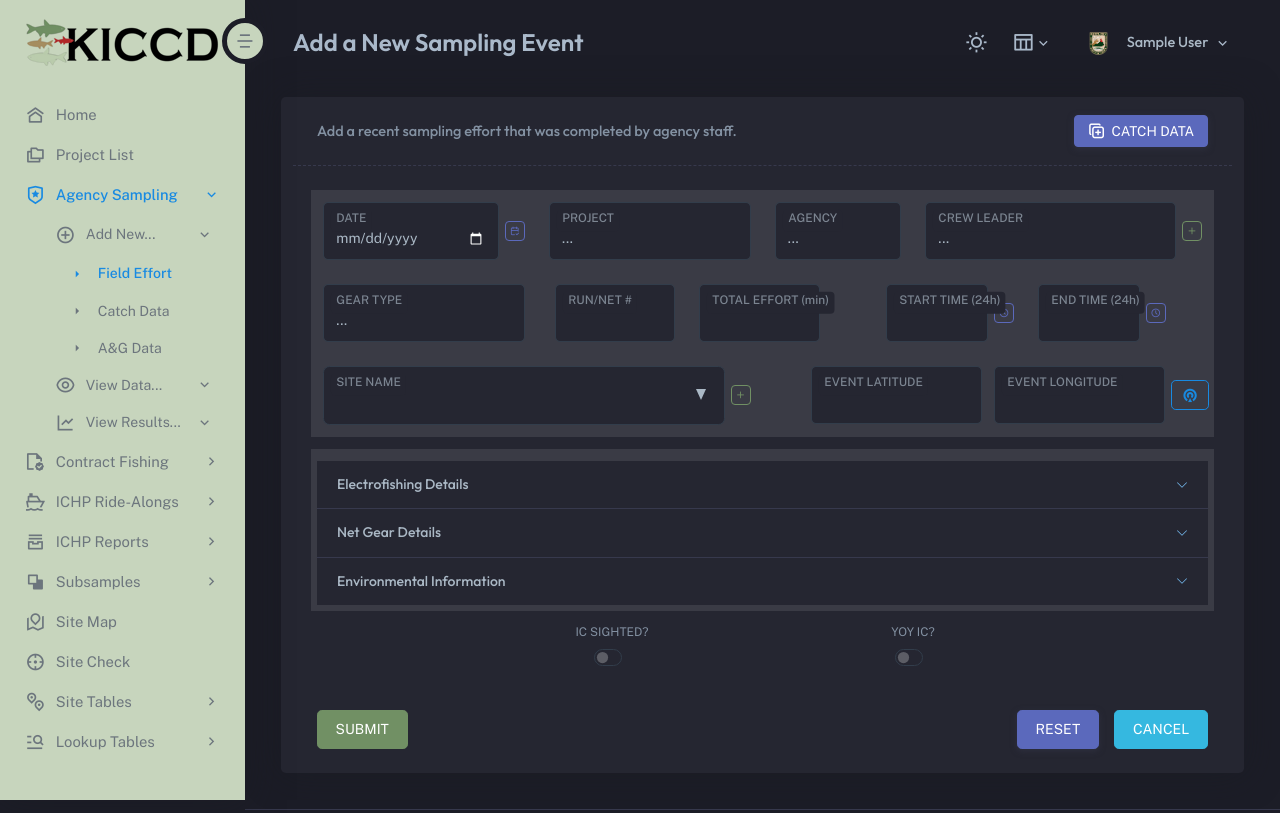
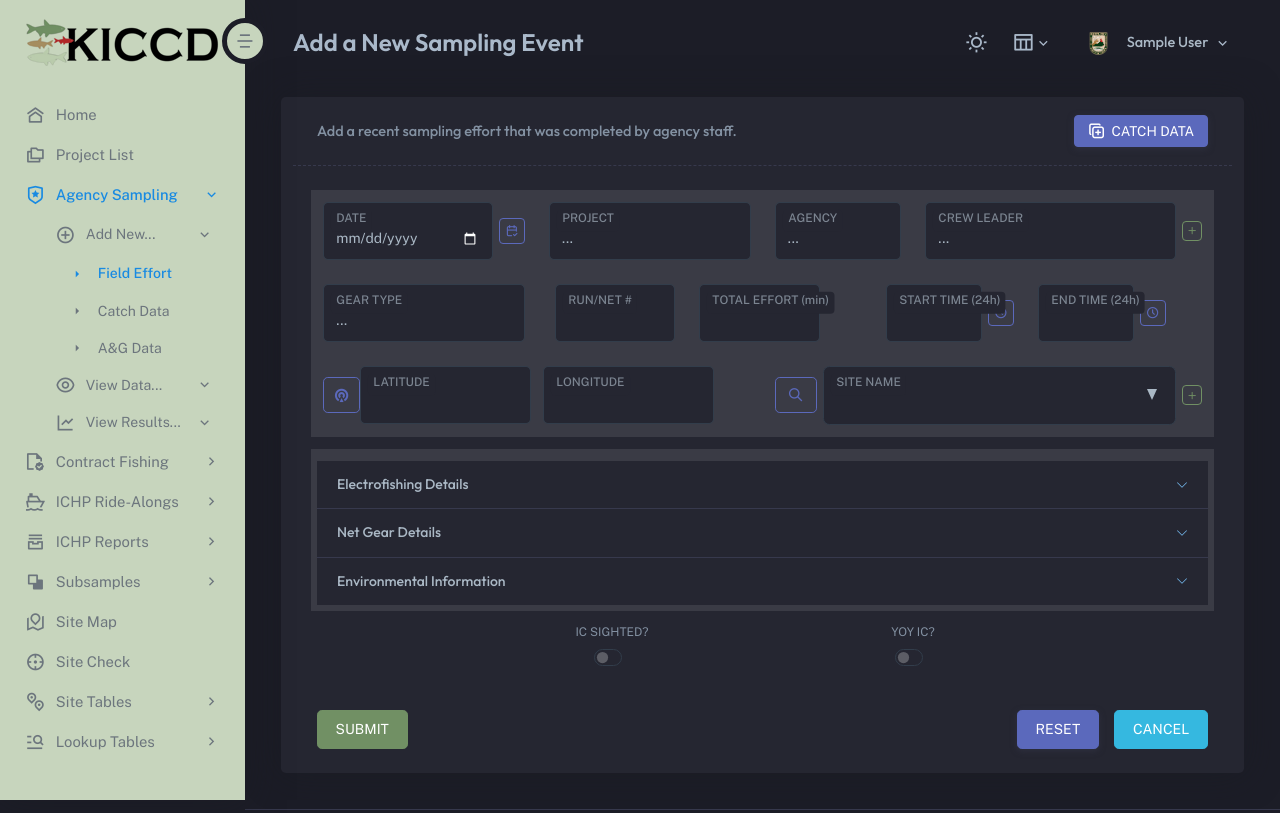
Before and after one commit to FishDev223/KICCD_DJ, a Django app: page /sampling/events/add/ in a window 1280 px wide. Shown: the top 813 px of the page. Run offline with Django 5.2, Linux system fonts and the light colour scheme; the visitor is signed in with stand-in values (Sample User, id 1); data that the repository does not hold is empty; some libraries are stand-ins or nearby versions.

Commit message:
Second Round of model changes

```diff
--- a/kiccd_app/forms.py
+++ b/kiccd_app/forms.py
@@ -451,12 +451,12 @@ class CfEventBatchInfoForm(forms.Form):
         })
     )
     fisher = forms.ModelChoiceField(
-        queryset=Fisher.objects.order_by('last_name', 'first_name'),
+        queryset=Fisher.objects.order_by('-active', 'last_name', 'first_name'),
         widget=forms.Select(attrs={'class': 'form-control select', 'data-toggle': 'select', 'placeholder': 'Select a fisher'}),
         empty_label='...'
     )
     observer = forms.ModelChoiceField(
-        queryset=Observer.objects.order_by('last_name', 'first_name'),
+        queryset=Observer.objects.order_by('-active', 'last_name', 'first_name'),
         widget=forms.Select(attrs={'class': 'form-control select', 'data-toggle': 'select', 'placeholder': 'Select an observer'}),
         empty_label='...'
     )
@@ -1201,7 +1201,7 @@ class IchpEventBatchInfoForm(forms.Form):
         })
     )
     fisher = forms.ModelChoiceField(
-        queryset=Fisher.objects.order_by('last_name', 'first_name'),
+        queryset=Fisher.objects.order_by('-active', 'last_name', 'first_name'),
         widget=forms.Select(attrs={'class': 'form-control select', 'data-toggle': 'select', 'placeholder': '...'}),
         empty_label='...'
     )
@@ -1211,7 +1211,7 @@ class IchpEventBatchInfoForm(forms.Form):
         empty_label='...'
     )
     gear = forms.ModelChoiceField(
-        queryset=Gear.objects.order_by('gear_id'),
+        queryset=Gear.objects.order_by('priority'),
         widget=forms.Select(attrs={'class': 'form-control select', 'data-toggle': 'select', 'placeholder': '...'}),
         empty_label='...'
     )
--- a/kiccd_app/templates/kiccd_app/pages/sample-event-form.html
+++ b/kiccd_app/templates/kiccd_app/pages/sample-event-form.html
@@ -43,9 +43,9 @@
                                 {{ form.event_date }}
                                 <label for="id_event_date" class="form-label">DATE</label>
                             </div>
-                            <button type="button" class="btn btn-outline-secondary btn-sm p-0"
+                            <button type="button" class="btn btn-outline-secondary btn-sm p-2"
                                     title="Today's Date"
-                                    style="height:20px;width:20px;min-width:20px;font-size:0.65rem;"
+                                    style="height:25px;width:25px;min-width:25px;font-size:0.85rem;"
                                     onclick="document.getElementById('id_event_date').value=new Date().toISOString().slice(0,10);">
                                 <i class="ti ti-calendar-check"></i>
                             </button>
@@ -55,7 +55,7 @@
                         {% endif %}
                     </div>
 
-                    <div class="col-md-3 p-md-2 p-2 bg-dark bg-opacity-10">
+                    <div class="col-md-3 col-sm-8 col p-md-2 p-2 bg-dark bg-opacity-10">
                         <div class="form-floating">
                             {{ form.project }}
                             <label for="id_project" class="form-label">PROJECT</label>
@@ -65,7 +65,7 @@
                         {% endif %}
                     </div>
 
-                    <div class="col-md-2 p-md-2 p-2 bg-dark bg-opacity-10">
+                    <div class="col-md-2 col-sm-4 col p-md-2 p-2 bg-dark bg-opacity-10">
                         <div class="form-floating">
                             {{ form.agency }}
                             <label for="id_agency" class="form-label">AGENCY</label>
@@ -82,9 +82,9 @@
                                 <label for="id_crew_lead" class="form-label">CREW LEADER</label>
                             </div>
                             {% if perms.kiccd_app.add_crew %}
-                            <button type="button" class="btn btn-outline-success btn-sm p-0" id="addCrewLeadBtn"
+                            <button type="button" class="btn btn-outline-success btn-sm p-1" id="addCrewLeadBtn"
                                     data-bs-toggle="modal" data-bs-target="#addCrewLeadModal"
-                                    title="Add a New Crew Leader" style="height:20px;width:20px;min-width:20px;font-size:0.65rem;">
+                                    title="Add a New Crew Leader" style="height:20px;width:20px;min-width:20px;font-size:0.70rem;">
                                 <i class="ti ti-plus"></i>
                             </button>
                             {% endif %}
@@ -135,10 +135,10 @@
                                     {{ form.start_time }}
                                     <label for="id_start_time" class="form-label">START TIME (24h)</label>
                                     </div>
-                                    <button type="button" class="btn btn-outline-secondary btn-sm p-0"
-                                            title="Current local time"
-                                            style="height:20px;width:20px;min-width:20px;font-size:0.65rem;"
-                                            onclick="(function(el){var d=new Date();var h=String(d.getHours()).padStart(2,'0');var m=String(d.getMinutes()).padStart(2,'0');el.value=h+':'+m;})(document.getElementById('id_start_time'));">
+                                    <button type="button" class="btn btn-outline-secondary btn-sm p-2"
+                                            title="Current time - Effort (min)"
+                                            style="height:25px;width:25px;min-width:25px;font-size:0.85rem;"
+                                            onclick="(function(startEl, effortEl){var d=new Date();var minutes=parseInt(effortEl && effortEl.value, 10);if (!isNaN(minutes)) {d.setMinutes(d.getMinutes() - minutes);} var h=String(d.getHours()).padStart(2,'0'); var m=String(d.getMinutes()).padStart(2,'0'); startEl.value=h+':'+m;})(document.getElementById('id_start_time'), document.getElementById('id_effort_min'));">
                                         <i class="ti ti-clock"></i>
                                     </button>
                                 </div>
@@ -152,9 +152,9 @@
                                         {{ form.end_time }}
                                         <label for="id_end_time" class="form-label">END TIME (24h)</label>
                                     </div>
-                                    <button type="button" class="btn btn-outline-secondary btn-sm p-0"
+                                    <button type="button" class="btn btn-outline-secondary btn-sm p-2"
                                             title="Current local time"
-                                            style="height:20px;width:20px;min-width:20px;font-size:0.65rem;"
+                                            style="height:25px;width:25px;min-width:25px;font-size:0.85rem;"
                                             onclick="(function(el){var d=new Date();var h=String(d.getHours()).padStart(2,'0');var m=String(d.getMinutes()).padStart(2,'0');el.value=h+':'+m;})(document.getElementById('id_end_time'));">
                                         <i class="ti ti-clock"></i>
                                     </button>
@@ -168,55 +168,65 @@
 
                 </div>
                 <div class="row g-2 mb-md-2 mb-2">
-                    <div class="col-md-6 p-md-2 p-2 bg-dark bg-opacity-10">
-                        <div class="d-flex gap-1 align-items-center">
-                            <div class="form-floating flex-grow-1">
-                                {{ form.site }}
-                                <label for="id_site" class="form-label">SITE NAME</label>
-                            </div>
-                            {% if perms.kiccd_app.add_samplesite %}
-                            <button type="button" class="btn btn-outline-success btn-sm p-0" id="addSiteBtn"
-                                    data-bs-toggle="modal" data-bs-target="#addSiteModal"
-                                    title="Add a New Sample Site" style="height:20px;width:20px;min-width:20px;font-size:0.65rem;">
-                                <i class="ti ti-plus"></i>
-                            </button>
-                            {% endif %}
-                        </div>
-                        {% if form.site.errors %}
-                            <div class="text-danger small">{{ form.site.errors|striptags }}</div>
-                        {% endif %}
-                    </div>
-
                     <div class="col-md-6 bg-dark bg-opacity-10">
                         <div class="row g-0 ms-0 me-0">
-                            <div class="col-md-5 offset-md-1 ps-md-1 ps-1 pb-md-2 pt-2 pe-md-1 pe-1">
+                            <div class="col-md-1 d-flex align-items-center ps-md-1 pe-md-2 pb-md-2 pb-0 pt-md-2 pt-2 ps-5 pe-5">
+                                <button id="eventMyLocationBtn" type="button"
+                                        class="btn btn-outline-secondary w-sm-100"
+                                        style="height:36px;min-width:25px;font-size:1.00rem;"
+                                        title="Use my location">
+                                    <i class="ri ri-gps-fill"></i>
+                                </button>
+                            </div>
+                            <div class="col-md-5 ps-md-1 ps-1 pb-md-2 pt-2 pe-md-1 pe-1">
                                 <div class="form-floating">
                                     {{ form.latitude }}
-                                    <label for="id_latitude" class="form-label">EVENT LATITUDE</label>
+                                    <label for="id_latitude" class="form-label">LATITUDE</label>
                                 </div>
                                 {% if form.latitude.errors %}
                                     <div class="text-danger small">{{ form.latitude.errors|striptags }}</div>
                                 {% endif %}
                             </div>
-                            <div class="col-md-5 ps-md-1 ps-1 pb-md-2 pt-2 pe-md-1 pe-1">
+                            <div class="col-md-5 ps-md-1 ps-1 pb-md-2 pb-2 pt-2 pe-md-1 pe-1">
                                 <div class="form-floating">
                                     {{ form.longitude }}
-                                    <label for="id_longitude" class="form-label">EVENT LONGITUDE</label>
+                                    <label for="id_longitude" class="form-label">LONGITUDE</label>
                                 </div>
                                 {% if form.longitude.errors %}
                                     <div class="text-danger small">{{ form.longitude.errors|striptags }}</div>
                                 {% endif %}
                             </div>
-                            <div class="col-md-1 d-flex align-items-center ps-md-0 pe-md-2 pb-2 pt-md-2 pt-1 ps-5 pe-5">
-                                <button id="eventMyLocationBtn" type="button"
-                                        class="btn btn-outline-primary text-nowrap w-sm-100"
-                                        style="height:calc(30px);"
-                                        title="Use my location">
-                                    <i class="ri ri-gps-fill"></i>
-                                </button>
+
+                        </div>
+                    </div>
+                    <div class="col-md-6 p-md-2 p-2 bg-dark bg-opacity-10">
+                        <div class="d-flex gap-1 align-items-center">
+                            <button type="button" class="btn btn-outline-secondary px-2 py-2" id="siteLookupBtn"
+                                    title="Find nearest site..."
+                                    style="height:36px;min-width:25px;font-size:1.00rem;">
+                                    <i class="ti ti-search"></i>
+                            </button>
+
+                            <div class="form-floating flex-grow-1">
+                                {{ form.site }}
+                                <label for="id_site" class="form-label">SITE NAME</label>
                             </div>
-                        </div>
-                    </div>
+
+                            {% if perms.kiccd_app.add_samplesite %}
+                            <button type="button" class="btn btn-outline-success btn-sm p-1" id="addSiteBtn"
+                                    data-bs-toggle="modal" data-bs-target="#addSiteModal"
+                                    title="Add a New Site" style="height:20px;width:20px;min-width:20px;font-size:0.70rem;">
+                                <i class="ti ti-plus"></i>
+                            </button>
+                            {% endif %}
+
+                        </div>
+                        {% if form.site.errors %}
+                            <div class="text-danger small">{{ form.site.errors|striptags }}</div>
+                        {% endif %}
+                    </div>
+
+
 
 
                 </div>
@@ -746,6 +756,8 @@
     var siteTribEl   = document.getElementById('site_trib');
     var siteLatEl    = document.getElementById('site_latitude');
     var siteLngEl    = document.getElementById('site_longitude');
+    var eventLatEl   = document.getElementById('id_latitude');
+    var eventLngEl   = document.getElementById('id_longitude');
 
     // --- County AJAX ---
     var countyBaseUrl = "{% url 'kiccd_app:api_counties_by_state' 0 %}";
@@ -836,11 +848,14 @@
     var _siteBasinCache   = null;
     var _siteTribCacheMap = {};
     var _siteRmCacheMap   = {};
+    var _siteLookupCacheMap = {};
     var _POOL_BOUNDS_URL  = "{% url 'kiccd_app:api_pool_boundaries' %}";
     var _BASIN_BOUNDS_URL = "{% url 'kiccd_app:api_basin_boundaries' %}";
     var _TRIB_BOUNDS_URL  = "{% url 'kiccd_app:api_trib_boundaries' %}";
     var _RM_POINTS_URL    = "{% url 'kiccd_app:api_river_mile_points' %}";
+    var _SITE_GEOJSON_URL = "{% url 'kiccd_app:api_sample_sites_geojson' %}";
     var _MBTOKEN = '{{ MAPBOX_TOKEN }}';
+    var siteSelectEl = document.getElementById('id_site');
 
     function _fetchSitePoolBounds() {
         if (_sitePoolCache !== null) return Promise.resolve(_sitePoolCache);
@@ -875,6 +890,62 @@
         return fetch(url).then(function(r){return r.json();})
             .then(function(d){_siteRmCacheMap[key]=d.features||[];return _siteRmCacheMap[key];})
             .catch(function(){_siteRmCacheMap[key]=[];return[];});
+    }
+
+    function _fetchSiteLookupFeatures(basinId, poolId) {
+        var key = 'b'+(basinId!=null?basinId:'')+'_p'+(poolId!=null?poolId:'');
+        if (_siteLookupCacheMap[key] !== undefined) return Promise.resolve(_siteLookupCacheMap[key]);
+        var url = _SITE_GEOJSON_URL;
+        var params = [];
+        if (basinId != null) params.push('basin_id=' + basinId);
+        if (poolId  != null) params.push('pool_id=' + poolId);
+        if (params.length) url += '?' + params.join('&');
+        return fetch(url).then(function(r){return r.json();})
+            .then(function(d){_siteLookupCacheMap[key]=d.features||[];return _siteLookupCacheMap[key];})
+            .catch(function(){_siteLookupCacheMap[key]=[];return[];});
+    }
+
+    function _setSiteSelection(siteId, siteName) {
+        if (!siteSelectEl) return;
+        var existing = Array.from(siteSelectEl.options).find(function(o) {
+            return String(o.value) === String(siteId);
+        });
+        if (existing) {
+            siteSelectEl.value = existing.value;
+        } else {
+            var newOption = new Option(siteName || ('Site #' + siteId), siteId, true, true);
+            siteSelectEl.add(newOption);
+        }
+        if (window.jQuery && $(siteSelectEl).data('select2')) {
+            $(siteSelectEl).trigger('change.select2');
+        } else {
+            siteSelectEl.dispatchEvent(new Event('change'));
+        }
+    }
+
+    function siteLookupNearestSite(lat, lng) {
+        var la = parseFloat(lat), lo = parseFloat(lng);
+        if (isNaN(la) || isNaN(lo) || !window.turf) return;
+        var pt = window.turf.point([lo, la]);
+
+        Promise.all([_fetchSitePoolBounds(), _fetchSiteBasinBounds()])
+        .then(function(res) {
+            var poolFeatures = res[0], basinFeatures = res[1];
+            var poolMatch = poolFeatures.find(function(f){return f.geometry && window.turf.booleanPointInPolygon(pt, f);});
+            var basinMatch = basinFeatures.find(function(f){return f.geometry && window.turf.booleanPointInPolygon(pt, f);});
+            var basinId = basinMatch ? basinMatch.properties.basin_id : null;
+            var poolId  = poolMatch  ? poolMatch.properties.pool_id   : null;
+            if (basinId == null && poolId == null) return Promise.resolve([]);
+            return _fetchSiteLookupFeatures(basinId, poolId);
+        })
+        .then(function(siteFeatures) {
+            if (!siteFeatures || !siteFeatures.length) return;
+            var nearestSite = window.turf.nearestPoint(pt, window.turf.featureCollection(siteFeatures));
+            if (nearestSite && nearestSite.properties) {
+                _setSiteSelection(nearestSite.properties.id, nearestSite.properties.name);
+            }
+        })
+        .catch(function(e) { console.error('Nearest site lookup failed:', e); });
     }
 
     function siteAutoFillFromCoords(lat, lng) {
@@ -941,8 +1012,9 @@
 
             return Promise.all([
                 _fetchSiteTribBounds(basinId, poolId),
-                _fetchSiteRmPoints(basinId, poolId)
-            ]).then(function(r){ return { tribFeatures: r[0], rmFeatures: r[1] }; });
+                _fetchSiteRmPoints(basinId, poolId),
+                _fetchSiteLookupFeatures(basinId, poolId)
+            ]).then(function(r){ return { tribFeatures: r[0], rmFeatures: r[1], siteFeatures: r[2] }; });
         })
         .then(function(results) {
             // Trib boundary lookup with pendingTrib mechanism
@@ -966,11 +1038,13 @@
                     if (rmEl) rmEl.value = nearest.properties.mile;
                 }
             }
+
         })
         .catch(function(e){ console.error('Site autofill error:', e); });
     }
 
     window._siteAutoFillFromCoords = siteAutoFillFromCoords;
+    window._siteLookupNearestSite = siteLookupNearestSite;
 
     // Manual lat/lng change listeners
     if (siteLatEl && siteLngEl) {
@@ -1016,6 +1090,19 @@
     }
 
     if (siteModal) { siteModal.addEventListener('hidden.bs.modal', resetSiteModal); }
+
+    if (siteSelectEl) {
+        var siteLookupBtn = document.getElementById('siteLookupBtn');
+        if (siteLookupBtn) {
+            siteLookupBtn.addEventListener('click', function () {
+                if (!eventLatEl || !eventLngEl || !eventLatEl.value || !eventLngEl.value) {
+                    alert('Enter coordinates before using SiteLookup.');
+                    return;
+                }
+                siteLookupNearestSite(eventLatEl.value, eventLngEl.value);
+            });
+        }
+    }
 
     // --- Save button ---
     saveSiteBtn.addEventListener('click', function () {
--- a/kiccd_app/views.py
+++ b/kiccd_app/views.py
@@ -3906,7 +3906,7 @@ def offices_by_agency(request, agency_id):
 def crews_by_agency(request, agency_id):
     """AJAX endpoint: return crew list for a given agency."""
     try:
-        crews_qs = Crew.objects.filter(agency_id=agency_id).order_by('leader')
+        crews_qs = Crew.objects.filter(agency_id=agency_id).order_by('-active', 'leader')
         crews = [{'id': c.crew_id, 'name': c.leader} for c in crews_qs]
         return JsonResponse({'crews': crews})
     except Exception:
@@ -3971,14 +3971,26 @@ def sample_sites_lookup(request):
 
 @login_required
 def sample_sites_geojson(request):
-    """GeoJSON FeatureCollection of all SampleSite records that have coordinates."""
+    """GeoJSON FeatureCollection of SampleSite records that have coordinates.
+
+    Accepts optional query parameters to filter server-side before returning:
+      basin_id — return only sample sites belonging to this basin
+      pool_id  — return only sample sites belonging to this pool
+    Both may be combined.
+    """
     qs = (
         SampleSite.objects
         .select_related('pool', 'basin')
         .exclude(latitude__isnull=True)
         .exclude(longitude__isnull=True)
-        .order_by('pool__pool_id', 'river_mi')
-    )
+    )
+    basin_id = request.GET.get('basin_id')
+    pool_id = request.GET.get('pool_id')
+    if basin_id:
+        qs = qs.filter(basin_id=basin_id)
+    if pool_id:
+        qs = qs.filter(pool_id=pool_id)
+    qs = qs.order_by('pool__pool_id', 'river_mi')
     features = []
     for site in qs:
         features.append({
```
Also changed, not shown: kiccd_app/admin.py (+18 -14 lines), kiccd_app/models.py (+7 -0 lines), kiccd_app/migrations/0028_alter_gear_options_gear_priority.py (added), kiccd_app/migrations/0029_crew_active_fisher_active_observer_active.py (added).
